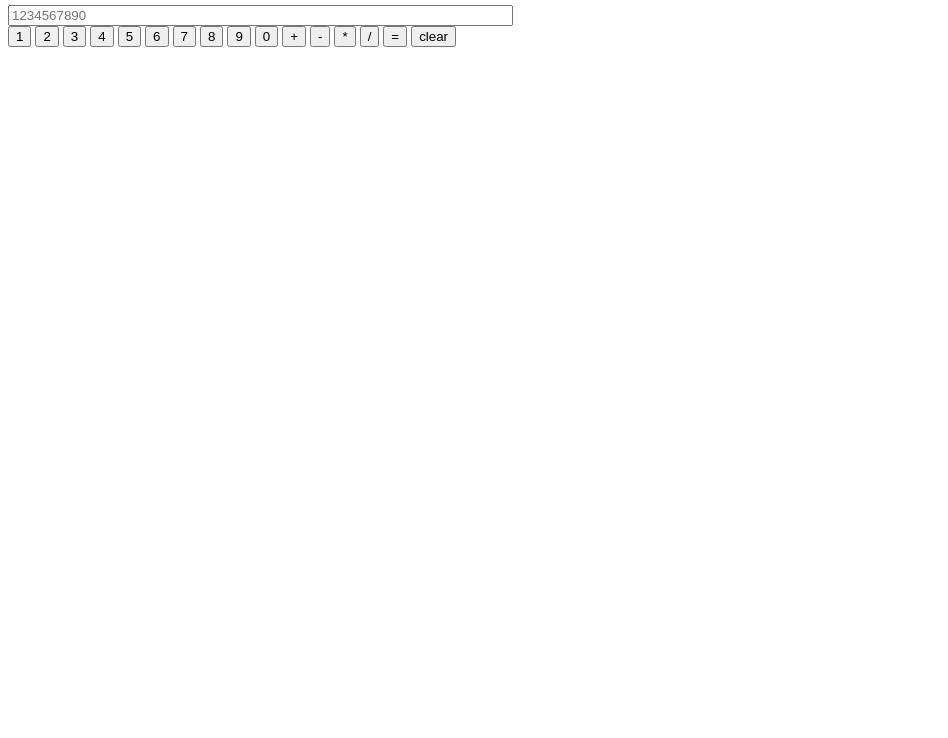
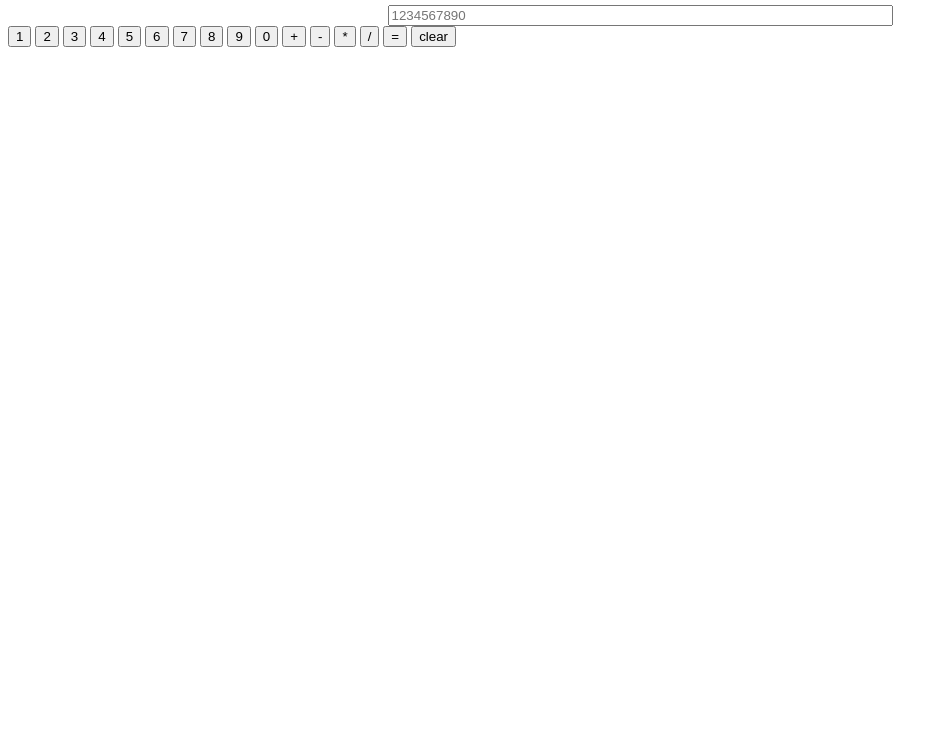
Before and after one commit to achuku/calculator, a plain HTML site: page index.html in a window 1280 px wide. Shown: the part 62-800 px from the top of the page, without its empty margins (0-948 px from the left). Drawn offline with Linux system fonts and the light colour scheme.

Commit message:
A step back

```diff
--- a/calculator.js
+++ b/calculator.js
@@ -31,5 +31,4 @@ const btn1 = document.getElementById('one');
 btn1.addEventListener('click', () => {
     num1 = 1;
     console.log('User selected:', num1);
-    btn1.innerHTML = num1;
 });
--- a/style.css
+++ b/style.css
@@ -1,4 +1,4 @@
-h2, #calculator {
+h2, #input, #calculator {
     display: flex;
     flex-wrap: wrap;
     flex-direction: row;
```
